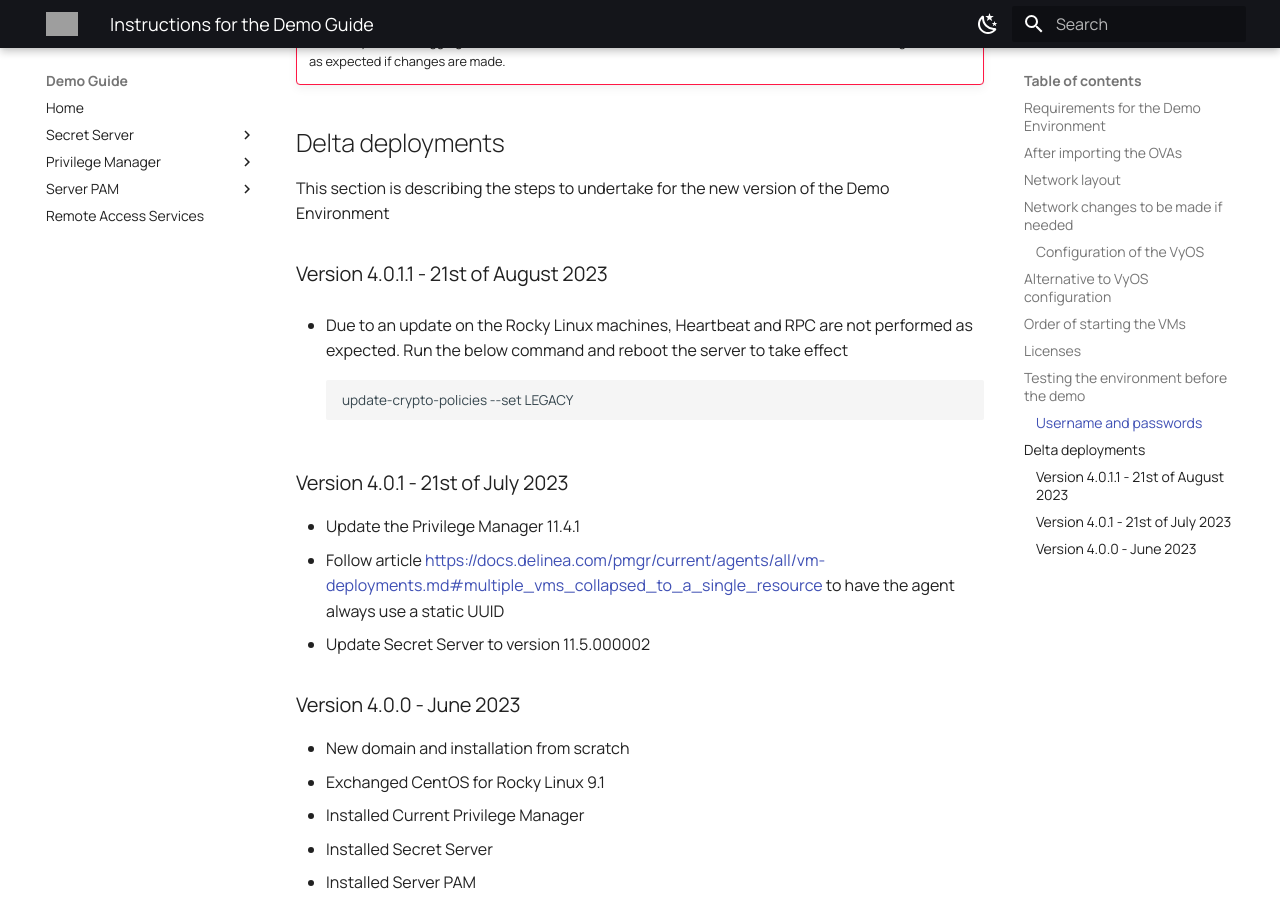
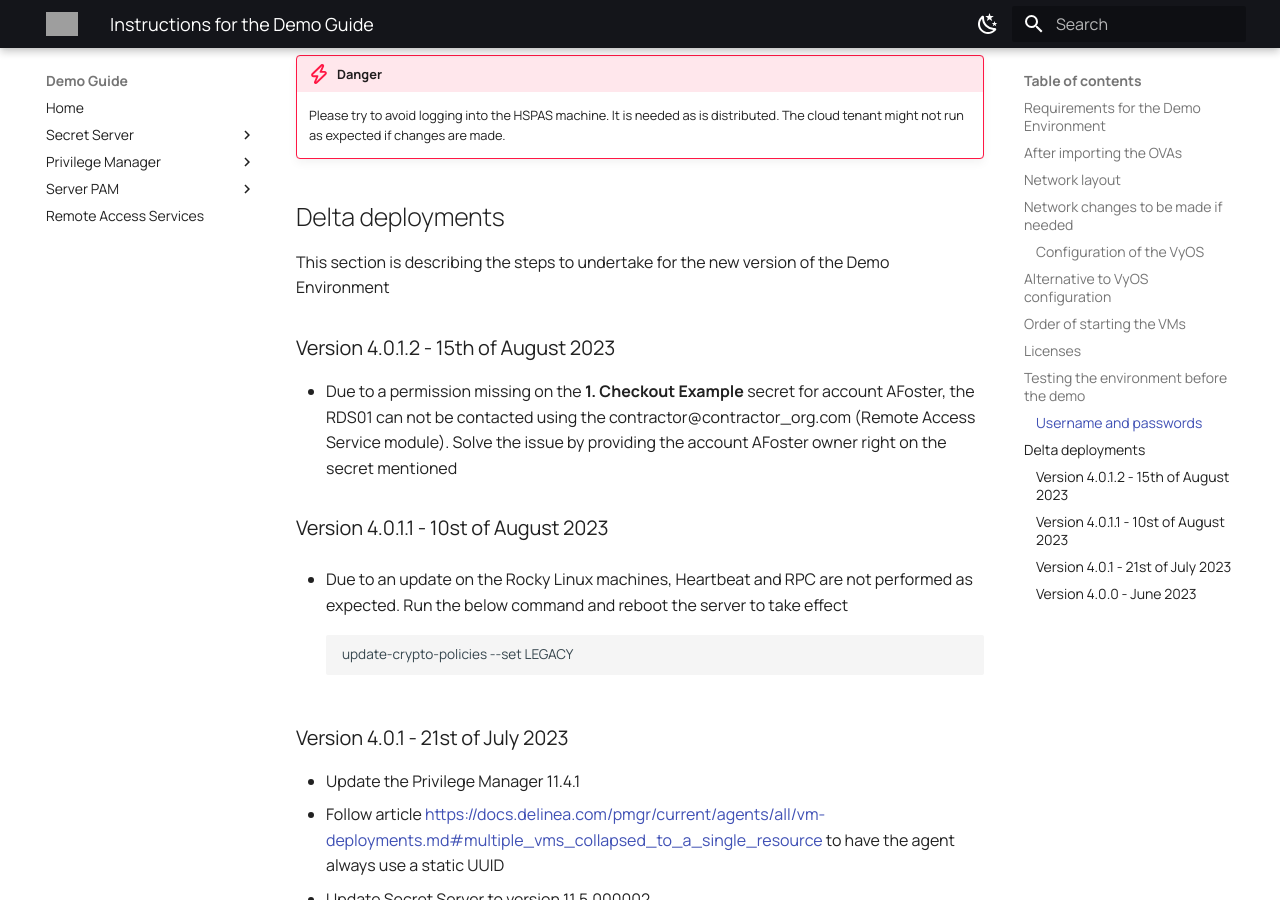
Before and after one commit to wessenstam/demoguide, an MkDocs documentation site: the page built from docs/instructor/instructor.md, in a window 1280 px wide and 900 px high, scrolled down 6726 px. Built offline with MkDocs 1.6.1 and Material for MkDocs 9.7.7, drawn with Linux system fonts in a browser that asks for light colours; some of the changed text lies outside the part shown; grey boxes are pictures that could not be loaded.

Commit message:
Update version to 4.0.1.2

````diff
--- a/docs/instructor/instructor.md
+++ b/docs/instructor/instructor.md
@@ -10,6 +10,9 @@
 !!!Warning
 
     The environment has been created using the version that were current at the beginning of July 2023. any updates on agents and Applications may have to be performed to run the latest and greatest releases.
+
+    Please make sure to follow the [Delta section](#delta-deployments) after the deployment of the OVAs. The version of the OVAs correspond to the versions mentioned there. Make sure to update the deployed environment to the last mentioned versions. That way, the environment will act as expected and described in the DemoGuide.
+
 ## Requirements for the Demo Environment
 
 The Demo Environment is created for ESXi 6.7 and up. The total environment exists out of nine VMs that will consume a total of 48 GB of RAM and 400 GB of storage.
@@ -166,8 +169,10 @@
 
 This section is describing the steps to undertake for the new version of the Demo Environment
 
+### Version 4.0.1.2 - 15th of August 2023
+- Due to a permission missing on the **1. Checkout Example** secret for account AFoster, the RDS01 can not be contacted using the contractor@contractor_org.com (Remote Access Service module). Solve the issue by providing the account AFoster owner right on the secret mentioned
 
-### Version 4.0.1.1 - 21st of August 2023
+### Version 4.0.1.1 - 10st of August 2023
 - Due to an update on the Rocky Linux machines, Heartbeat and RPC are not performed as expected. Run the below command and reboot the server to take effect
 
     ``` bash
````
